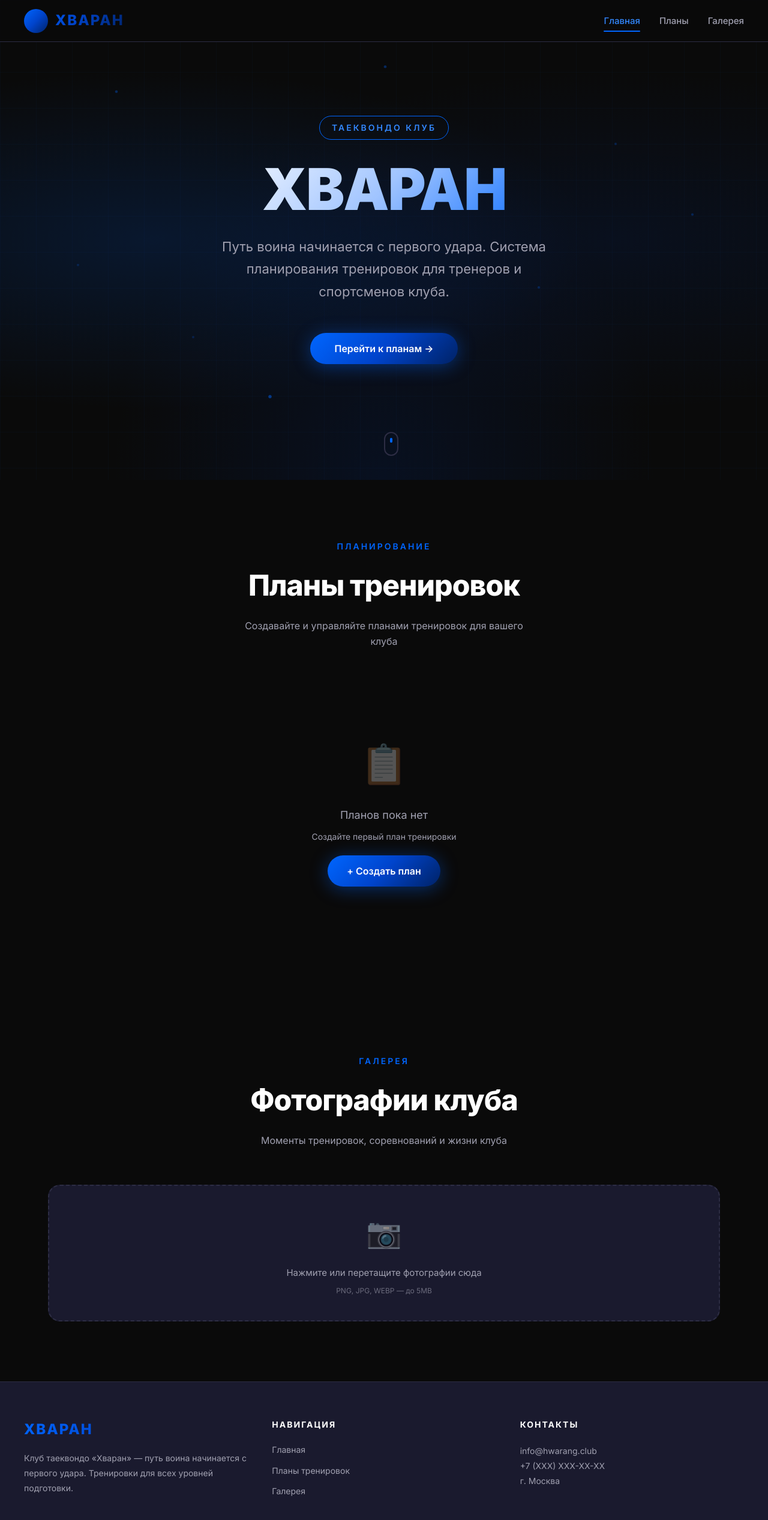
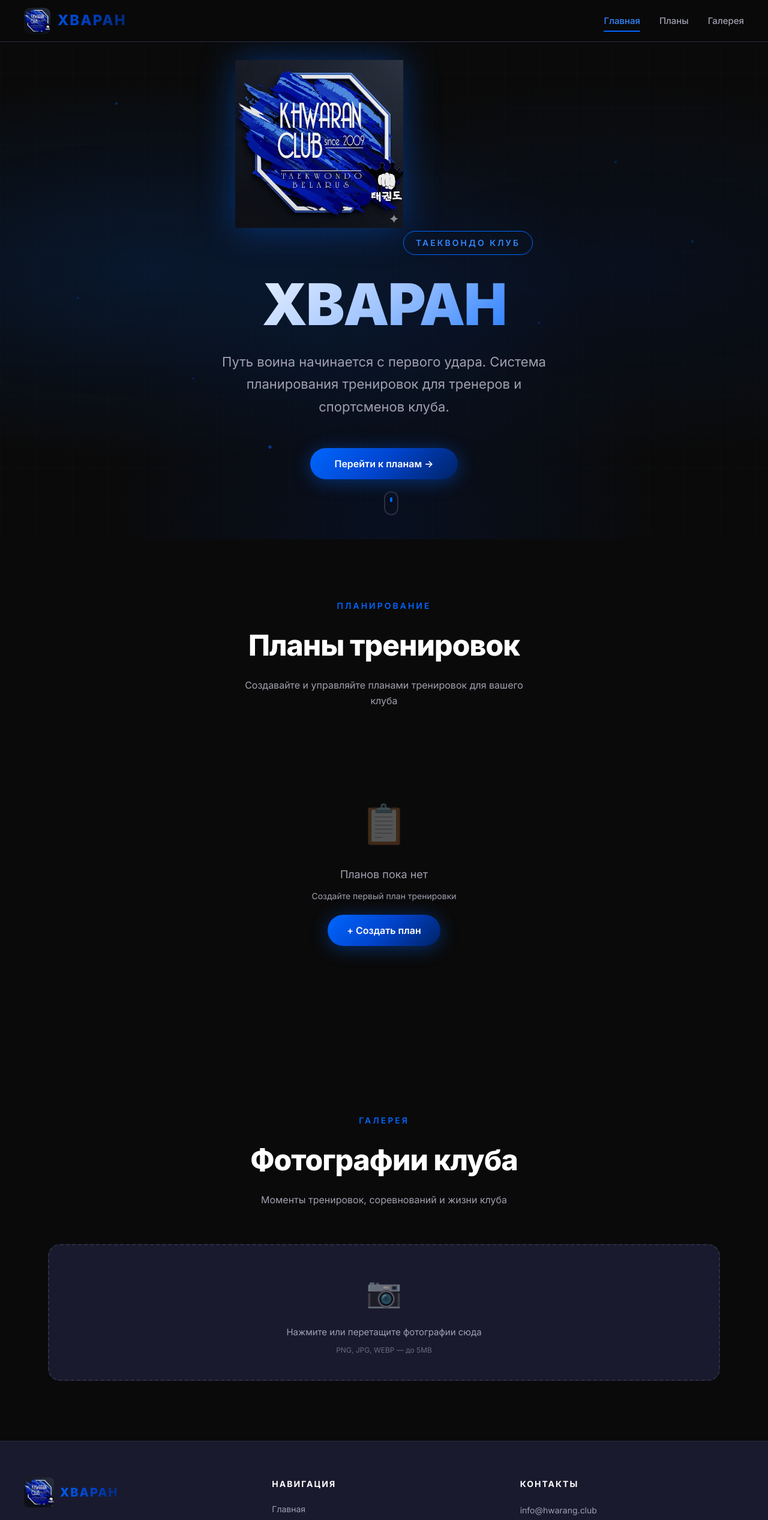
Before and after one commit to D3mbw/hwarang-club, a React (Vite) app: page / in a window 1280 px wide. Shown: the top 2534 px of the page at 60% size. Built offline with nearby package versions, Linux system fonts and the light colour scheme.

Commit message:
Add club logo to header, hero and footer

```diff
--- a/index.html
+++ b/index.html
@@ -2,7 +2,7 @@
 <html lang="ru">
   <head>
     <meta charset="UTF-8" />
-    <link rel="icon" type="image/svg+xml" href="/favicon.svg" />
+    <link rel="icon" type="image/jpeg" href="/favicon.jpg" />
     <meta name="viewport" content="width=device-width, initial-scale=1.0" />
     <title>Хваран — Клуб таеквондо</title>
     <link rel="preconnect" href="https://fonts.googleapis.com">
--- a/src/components/Footer.jsx
+++ b/src/components/Footer.jsx
@@ -18,13 +18,26 @@
 const columnStyle = {};
 
 const logoStyle = {
-  fontSize: '24px',
+  display: 'flex',
+  alignItems: 'center',
+  gap: '10px',
+  marginBottom: '16px',
+};
+
+const logoImgStyle = {
+  width: '50px',
+  height: '50px',
+  borderRadius: '8px',
+  objectFit: 'cover',
+};
+
+const logoTextStyle = {
+  fontSize: '20px',
   fontWeight: 800,
   letterSpacing: '2px',
   background: 'var(--gradient-blue)',
   WebkitBackgroundClip: 'text',
   WebkitTextFillColor: 'transparent',
-  marginBottom: '16px',
 };
 
 const textStyle = {
@@ -76,7 +89,10 @@
     >
       <div style={contentStyle}>
         <div style={columnStyle}>
-          <div style={logoStyle}>ХВАРАН</div>
+          <div style={logoStyle}>
+            <img src="/hwarang-club/logo.jpg" alt="Хваран" style={logoImgStyle} />
+            <span style={logoTextStyle}>ХВАРАН</span>
+          </div>
           <p style={textStyle}>
             Клуб таеквондо «Хваран» — путь воина начинается с первого удара.
             Тренировки для всех уровней подготовки.
--- a/src/components/Header.jsx
+++ b/src/components/Header.jsx
@@ -30,16 +30,10 @@
 };
 
 const logoIconStyle = {
-  width: '40px',
-  height: '40px',
-  borderRadius: '50%',
-  background: 'var(--gradient-blue)',
-  display: 'flex',
-  alignItems: 'center',
-  justifyContent: 'center',
-  fontSize: '18px',
-  color: '#fff',
-  fontWeight: 800,
+  width: '44px',
+  height: '44px',
+  borderRadius: '10px',
+  objectFit: 'cover',
 };
 
 const navStyle = {
@@ -72,7 +66,7 @@
       transition={{ duration: 0.6, ease: 'easeOut' }}
     >
       <div style={logoStyle}>
-        <div style={logoIconStyle}>H</div>
+        <img src="/hwarang-club/logo.jpg" alt="Хваран" style={logoIconStyle} />
         ХВАРАН
       </div>
       <nav>
--- a/src/components/HeroSection.jsx
+++ b/src/components/HeroSection.jsx
@@ -83,6 +83,13 @@
   lineHeight: 1.7,
 };
 
+const heroLogoStyle = {
+  width: 'clamp(150px, 25vw, 280px)',
+  height: 'auto',
+  marginBottom: '30px',
+  filter: 'drop-shadow(0 0 30px rgba(0, 102, 255, 0.4))',
+};
+
 const ctaStyle = {
   display: 'inline-flex',
   alignItems: 'center',
@@ -136,6 +143,15 @@
         animate={{ opacity: 1, y: 0 }}
         transition={{ duration: 0.8, ease: 'easeOut' }}
       >
+        <motion.img
+          src="/hwarang-club/logo.jpg"
+          alt="Хваран клуб"
+          style={heroLogoStyle}
+          initial={{ opacity: 0, scale: 0.8 }}
+          animate={{ opacity: 1, scale: 1 }}
+          transition={{ delay: 0.1, duration: 0.8 }}
+        />
+
         <motion.div
           style={badgeStyle}
           initial={{ opacity: 0, scale: 0.8 }}
```
Also changed, not shown: public/favicon.jpg (added), public/logo.jpg (added).
